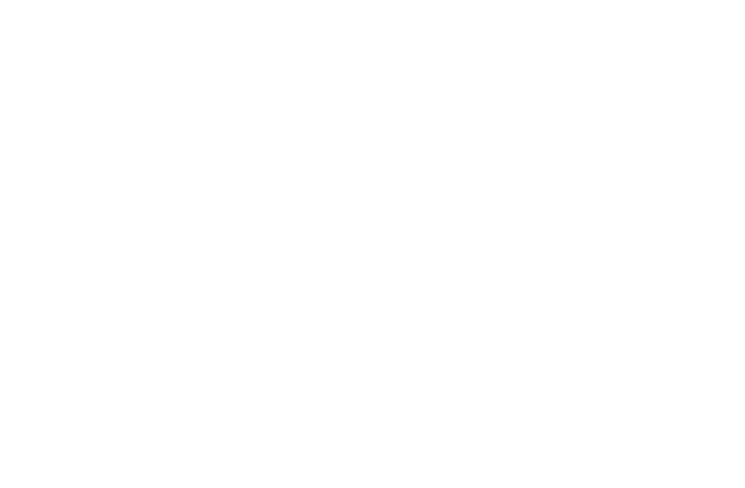
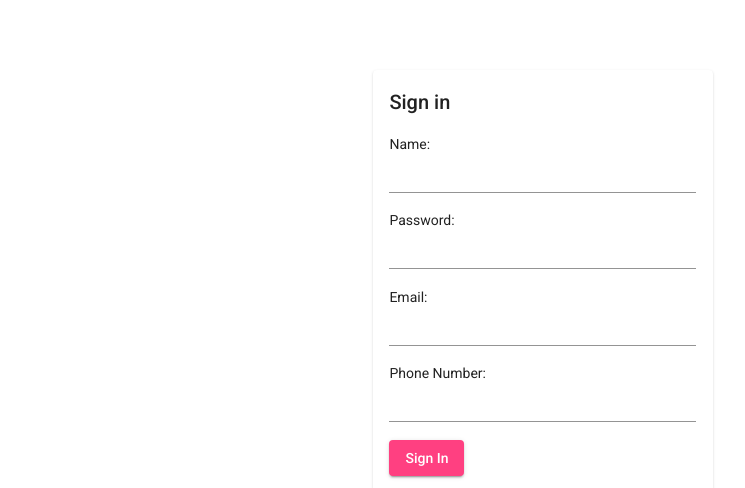
Before and after one commit to omerk11/GroundBNB2.0, an Angular app: page / in a window 1280 px wide. Shown: the part 756-1244 px from the top of the page, without its empty margins (97-842 px from the left). Before the commit the page ends 926 px from the top, so only its background shows below. Built offline with nearby package versions, Linux system fonts and the light colour scheme; no server answers.

Commit message:
added users create component

```diff
--- a/src/app/app.component.html
+++ b/src/app/app.component.html
@@ -2,5 +2,6 @@
 <main>
     <app-apartment-create (onApartmentAdded)="apartmentList.refreshList()"></app-apartment-create>
     <app-apartment-list #apartmentList></app-apartment-list>
-    <br><br><br><br><br><br><br><br>
+    <br><br><br>
+    <app-users-create ></app-users-create>
 </main>
--- a/src/app/app.module.ts
+++ b/src/app/app.module.ts
@@ -14,7 +14,8 @@ import { AppComponent } from './app.component';
 import { ApartmentCreateComponent } from './apartments/apartment-create/apartment-create.component';
 import { HeaderComponent } from './header/header.component';
 import { ApartmentListComponent } from './apartments/apartment-list/apartment-list.component';
-import { ApartmentItemComponent } from './apartments/apartment-item/apartment-item.component';//added manualy
+import { ApartmentItemComponent } from './apartments/apartment-item/apartment-item.component';
+import { UsersCreateComponent } from './users/users-create/users-create.component';//added manualy
 
 @NgModule({
   declarations: [
@@ -22,7 +23,8 @@ import { ApartmentItemComponent } from './apartments/apartment-item/apartment-it
     ApartmentCreateComponent,
     HeaderComponent,
     ApartmentListComponent,
-    ApartmentItemComponent
+    ApartmentItemComponent,
+    UsersCreateComponent
   ],
   imports: [
     BrowserModule,
--- /dev/null
+++ b/src/app/users/users-create/users-create.component.css
@@ -0,0 +1,9 @@
+mat-card{
+    width:30%;
+    margin: auto;
+}
+
+mat-form-field,
+textarea{
+    width: 100%;
+}
--- /dev/null
+++ b/src/app/users/users-create/users-create.component.html
@@ -0,0 +1,59 @@
+<mat-card>
+    <form (submit)="onSubmit(userForm)" #userForm="ngForm">
+    <h2>Sign in</h2>
+    Name:
+    <mat-form-field>
+        <input
+        matInput type="text"
+        name="name"
+        ngModel
+        required
+        minlength="3"
+        #name="ngModel">
+        <mat-error *ngIf="name.invalid">Please enter a name</mat-error>
+    </mat-form-field>
+    <br>
+    Password:
+    <mat-form-field>
+        <input
+        matInput type="password"
+        name="password"
+        ngModel
+        required
+        minlength="3"
+        #password="ngModel">
+        <mat-error *ngIf="password.invalid">Please enter a password</mat-error>
+    </mat-form-field>
+    <br>
+    Email:
+    <mat-form-field>
+        <input
+        matInput type="email"
+        name="email"
+        ngModel
+        required
+        minlength="3"
+        #email="ngModel">
+        <mat-error *ngIf="email.invalid">Please enter email</mat-error>
+    </mat-form-field>
+    <br>
+    Phone Number:
+    <mat-form-field>
+        <input
+        matInput type="text"
+        name="phone"
+        ngModel
+        required
+        minlength="3"
+        #phone="ngModel">
+        <mat-error *ngIf="phone.invalid">Please enter phone number</mat-error>
+    </mat-form-field>
+    <br>
+    <button
+        mat-raised-button
+        color="accent"
+        type="submit">
+            Sign In
+    </button>
+</form>
+</mat-card>
--- /dev/null
+++ b/src/app/users/users-create/users-create.component.ts
@@ -0,0 +1,37 @@
+import { Component, EventEmitter, Output } from '@angular/core';
+import { NgForm } from '@angular/forms';
+import { User } from '../user.model';
+import { UsersService } from '../users.service';
+
+
+@Component({
+  selector: 'app-users-create',
+  templateUrl: './users-create.component.html',
+  styleUrls: ['./users-create.component.css']
+})
+export class UsersCreateComponent{
+
+  @Output() onUserAdded = new EventEmitter();
+
+  constructor(public usersService:UsersService) { }
+
+  onSubmit(form:NgForm)
+  {
+    if(form.invalid)
+    {
+      console.log("error");
+      return;
+    }
+    const new_user: User=
+    {
+      name:form.value.name,
+      password:form.value.password,
+      email:form.value.email,
+      phone:form.value.phone,
+      apartments:[],
+      reservations: [],
+      isadmin:false
+    }
+    this.usersService.addUser(new_user).subscribe((user)=>this.onUserAdded.emit(null));
+  }
+}
--- /dev/null
+++ b/src/app/users/users.service.ts
@@ -0,0 +1,46 @@
+import { Injectable } from "@angular/core";
+import { Observable, Subject } from "rxjs";
+import { HttpClient, HttpHeaders } from "@angular/common/http";//added manualy
+
+import { User } from "./user.model";
+
+@Injectable({providedIn:"root"})
+export class UsersService
+{
+
+    apiURL = "http://localhost:3000/api/users";// users api url
+
+    httpOptions = // http options?
+    {
+        headers: new HttpHeaders({
+            'Content-Type': 'application/json',
+        }),
+    };
+
+    constructor(private http:HttpClient)
+    {
+    }
+
+    getUsers() :Observable<User[]>
+    {
+        return this.http.get<User[]>(this.apiURL);// requesst all apartments from app
+    }
+
+    addUser(user: User) : Observable<User>
+    {
+        return this.http.post<User>(this.apiURL, user, this.httpOptions);
+    }
+    // TODO : validate is admin
+    updateUser(user: User): Observable<User>
+    {
+        const url = `${this.apiURL}/${user._id}`;
+        return this.http.put<User>(url, user, this.httpOptions);// JSON.stringify(apartment)?
+    }
+
+    // TODO : validate is admin
+    deleteApartment(user: User): Observable<User>
+    {
+        const url = `${this.apiURL}/${user._id}`;
+        return this.http.delete<User>(url);
+    }
+}
```
Also changed, not shown: src/app/users/user.model.ts (added, +12 -0 lines), 1 other file (tests, documents, lock files or other folders).
